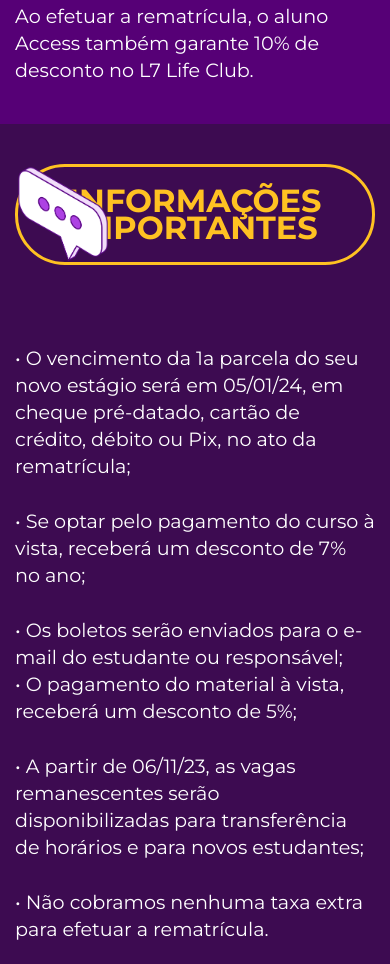
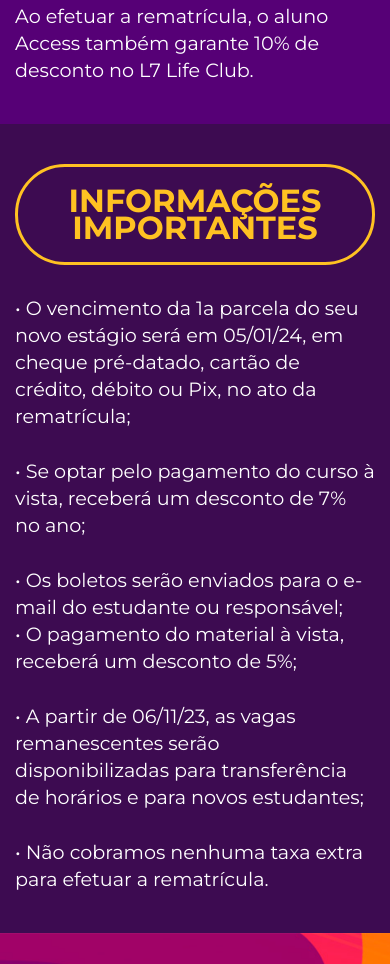
Before and after one commit to ghif93/ac-rematricula-2024, a plain HTML site: page index.html in a window 390 px wide. Shown: the part 4334-5298 px from the top of the page. Drawn offline with Linux system fonts and the light colour scheme.

Commit message:
Add files via upload

```diff
--- a/style.css
+++ b/style.css
@@ -253,9 +253,10 @@ figcaption{
         padding: 0;
     }
     #balao {
-        max-width: 90px;
-        position: absolute;
-        top: 0;
+        display: none;
+    }
+    .titulo-informacoes-importantes{
+        margin-bottom: 30px;
     }
     .titulo-iniciar {
         flex-direction: column;
```
